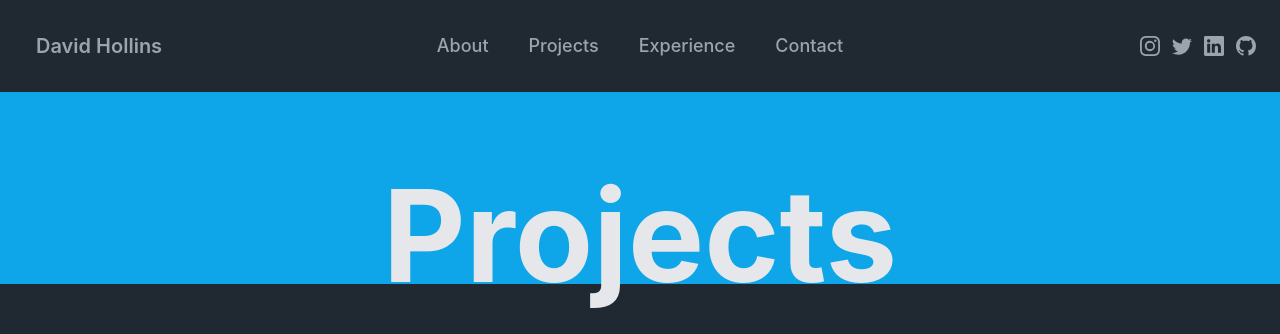
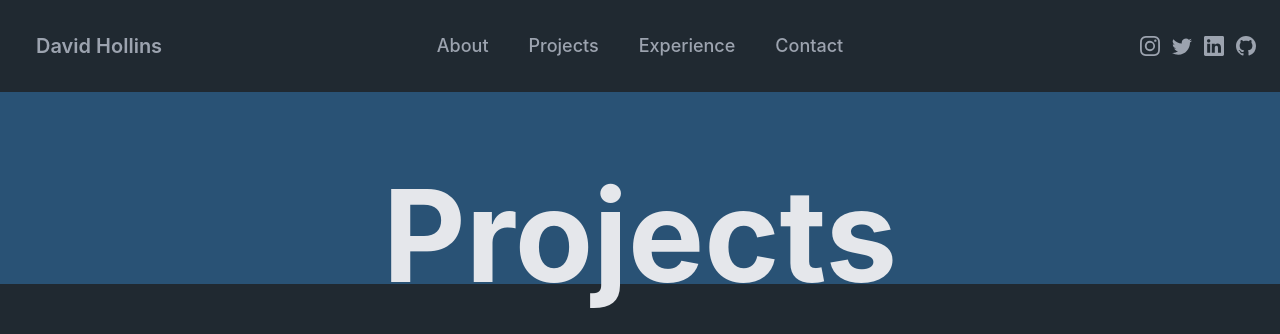
Before and after one commit to TreyHollins/nextjs-portfolio-site, a Next.js app: page /projects in a window 1280 px wide. Shown: the top 334 px of the page. Built offline with nearby package versions, Linux system fonts and the light colour scheme.

Commit message:
Changed colors

```diff
--- a/components/AboutComponent.tsx
+++ b/components/AboutComponent.tsx
@@ -16,7 +16,7 @@ const about = {
 function AboutComponent(): JSX.Element {
     return (
         <div>
-            <div className="max-w-full mx-auto h-48 bg-sky-500">
+            <div className="max-w-full mx-auto h-48 bg-[#295275]">
                 <h1 className="text-gray-200 text-5xl md:text-9xl font-bold py-20 text-center">About Me</h1>
             </div>
             <div className="bg-[#202931] -mt-10">
--- a/components/ExperienceComponent.tsx
+++ b/components/ExperienceComponent.tsx
@@ -42,7 +42,7 @@ const experiences = [
 function ExperienceComponent(): JSX.Element {
     return (
         <div>
-            <div className="max-w-full mx-auto h-48 bg-sky-500">
+            <div className="max-w-full mx-auto h-48 bg-[#295275]">
                 <h1 className=" text-5xl md:text-9xl font-bold py-20 text-center text-gray-200">Experience</h1>
             </div>
             <div className="bg-[#202931] -mt-4">
--- a/components/ProjectsComponent.tsx
+++ b/components/ProjectsComponent.tsx
@@ -26,7 +26,7 @@ const projects = [
 function ProjectsComponent(): JSX.Element {
     return (
         <section>
-            <div className="max-w-full mx-auto h-48 bg-sky-500">
+            <div className="max-w-full mx-auto h-48 bg-[#295275]">
                 <h1 className="text-5xl md:text-9xl font-bold py-20 text-center text-gray-200">Projects</h1>
             </div>
             <div className="bg-[#202931]">
```
